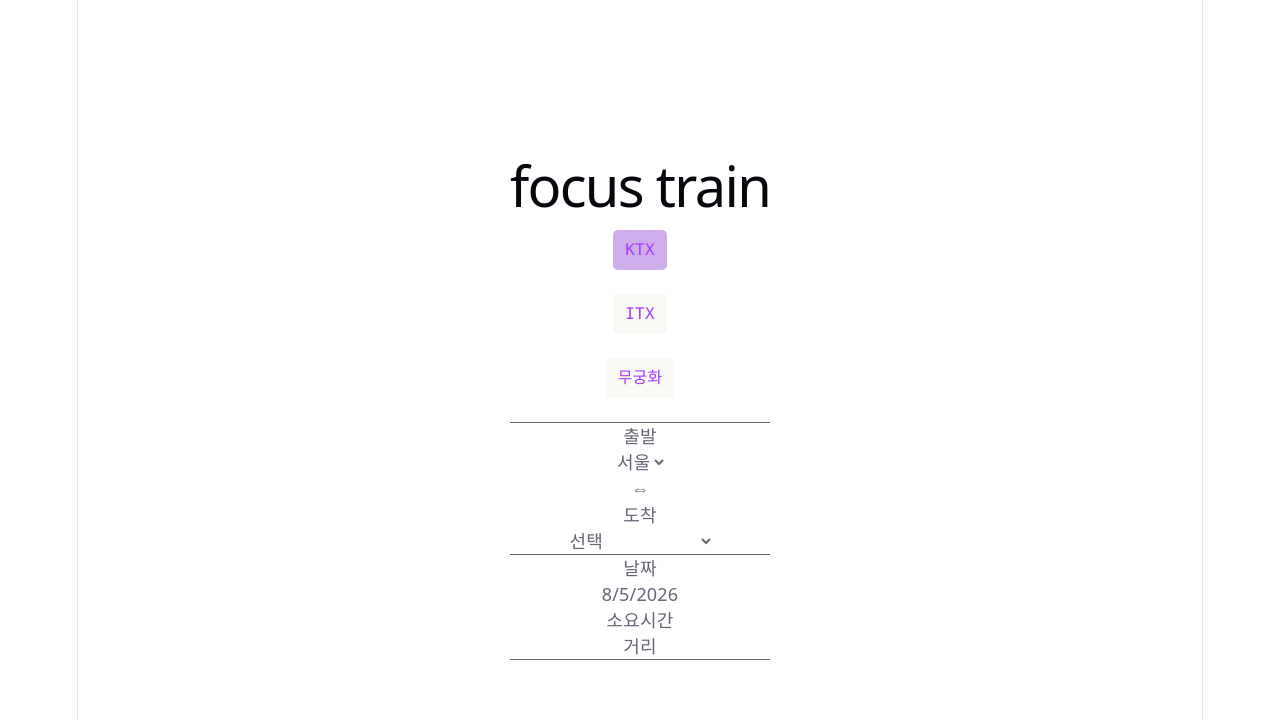
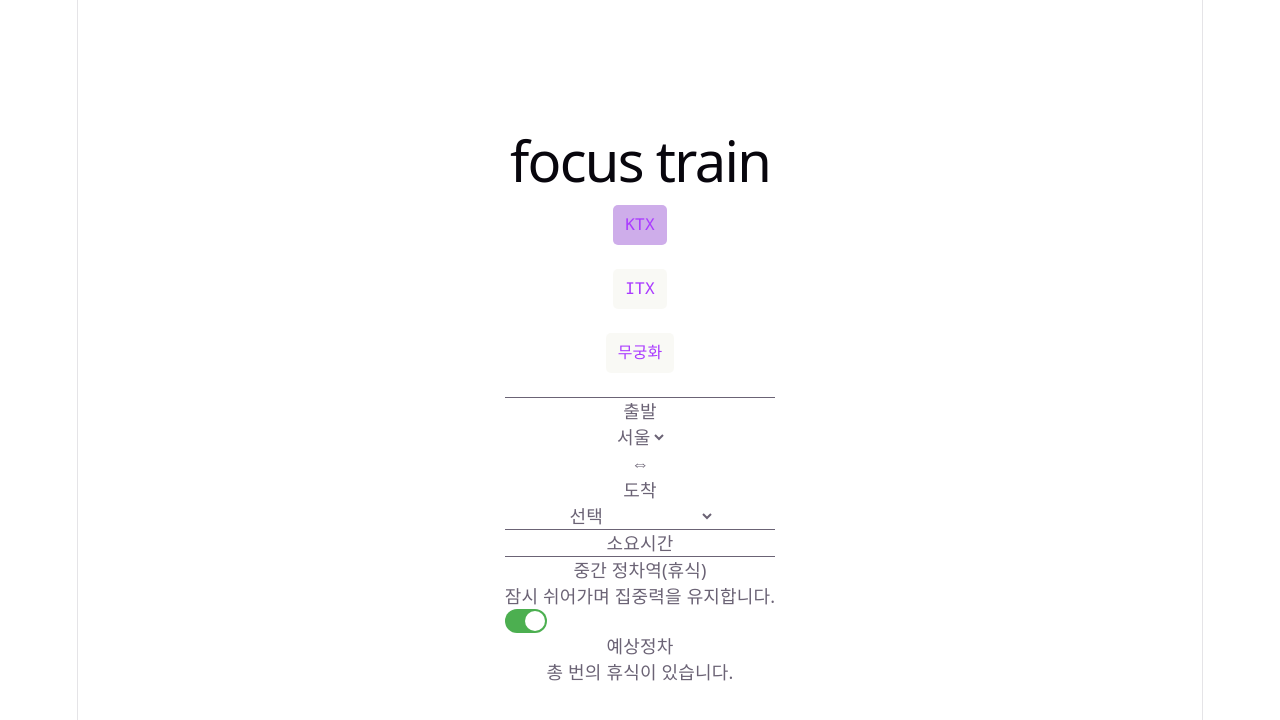
Before and after one commit to heeseung00/FocusTrain, a React (Vite) app: page / in a window 1280 px wide. Shown: the top 720 px of the page. Built offline with nearby package versions, Linux system fonts and the light colour scheme.

Commit message:
1. 휴식(중간 정차)기능 추가 하는 중 2. 기존 json데이터 문자열에서 숫자로 변경 후 jsx에서 0시간0분 형태로 변경 3. 중간정차역 체크박스에서 토글버튼으로 변경

```diff
--- a/src/App.css
+++ b/src/App.css
@@ -192,3 +192,30 @@
 button[aria-checked="false"] {
   background: var(--social-bg);
 }
+
+/* 토글 버튼 */
+.toggle {
+  width: 42px;
+  height: 24px;
+  border-radius: 999px;
+  background: #d9d9d9;
+  padding: 2px;
+  cursor: pointer;
+  transition: 0.3s;
+}
+
+.toggle--on {
+  background: #4caf50;
+}
+
+.toggle__button {
+  width: 20px;
+  height: 20px;
+  border-radius: 50%;
+  background: #fff;
+  transition: transform 0.3s;
+}
+
+.toggle--on .toggle__button {
+  transform: translateX(18px);
+}
--- a/src/pages/RoutePage.jsx
+++ b/src/pages/RoutePage.jsx
@@ -1,5 +1,7 @@
+// import { useState, useRef } from 'react';
 import { useState } from 'react';
 import { stationList } from '../utils/stationList.js';
+// import styled from 'styled-components';
 
 // 열차, 출발역, 도착역, 시간 선택
 function RoutePage() {
@@ -16,7 +18,7 @@
         setSelected('선택');
     };
 
-    // 선택한 역에 따라 '출발, 도착 선택' 조건부 랜더링
+    // 선택한 역에 따라 '출발, 도착'선택 조건부 랜더링
     const filterStation = stationList.filter((item) => {
         if (train === 'KTX') {
             return item.times.ktx !== null;
@@ -32,12 +34,70 @@
     const selectedStation = filterStation.find((item) => item.city === selected);
     const trainKey = train === '무궁화' ? 'mugunghwa' : train.toLowerCase();
 
-    // 오늘 날짜 출력
-    const today = new Date();
+    // 이동시간의 숫자를 시간-분 형태로 출력
+    function formatTime(minutes) {
+        const hour = Math.floor(minutes / 60);
+        const minute = minutes % 60;
+
+        if (hour === 0) {
+            return `${minute}분`;
+        }
+
+        if (minute === 0) {
+            return `${hour}시간`;
+        }
+
+        return `${hour}시간 ${minute}분`;
+    }
+
+    // // 중간정차역 휴식 시간
+    // let restCount = 0;
+
+    // if (focusTime >= 20) {
+    //     restCount = Math.floor(focusTime / 20);
+    // }
+
+    // 참고해서 만들기: https://codepen.io/anneklapwijk/pen/bwjygB (뽀모도로 만들기 코드)
+    // 휴식(중간 정차)기능 만들기
+    const pomodoro = 20;
+    const TIMERS = {
+        POMODORO: 'POMODORO',
+        BREAK: 'BREAK',
+    };
+
+    const initialState = {
+        settings: {
+            [TIMERS.POMODORO]: pomodoro, // switch to "break" timer when pomodoro timer === 0
+            [TIMERS.BREAK]: 5, // stop timers when "break" timer === 0
+        },
+        timer: {
+            timer: pomodoro * 60, // 초 계산
+            display: {
+                minutes: pomodoro,
+                seconds: '00',
+            },
+            ticking: true,
+            currentTimer: TIMERS.POMODORO,
+            nextTimer: TIMERS.BREAK,
+        },
+    };
+
+    // // 오늘 날짜 출력
+    // const today = new Date();
+
+    // 토글 버튼
+    const [isToggleOn, setIsToggleOn] = useState(true);
+    // 토글 on 일때, 토글 내용 보여주기
+    const toggleShow = () => {
+        if ((isToggleOn = true)) {
+            myDivRef;
+        }
+    };
 
     return (
         <section id="center">
             <form onSubmit={(e) => e.preventDefault()}>
+                <>
                     <>
                         <div>
                             <h1>focus train</h1>
@@ -85,10 +145,8 @@
                         <div>
                             <div>
                                 <h4>출발</h4>
-                            <select disabled>
-                                <option value="서울" selected>
-                                    서울
-                                </option>
+                                <select value="서울" disabled>
+                                    <option value="서울">서울</option>
                                 </select>
                             </div>
                             <button type="button">⇔</button>
@@ -111,28 +169,61 @@
 
                         <hr></hr>
 
+                        {/* 소요시간에 따른 중간정차역 휴식 시간 지정
+휴식시간은 20분 마다 5분씩 주어진다.
+20분 단위로 휴식이 하나씩 늘어난다.
+최소값은 10분이며, 20분 아래로는 휴식이 없다.
+selectedStation.times[trainKey]로 시간을 받아오고 */}
                         {/* 도착지까지 정보 표시 */}
                         <div>
                             <div>
+                                <h4>소요시간</h4>
+                                {/* 선택된 역이 있으면 매핑된 시간값 바로 출력 */}
+                                <div>{selectedStation ? formatTime(selectedStation.times[trainKey]) : ''}</div>
+                            </div>
+                            {/* <div>
                                 <h4>날짜</h4>
                                 <div>{today.toLocaleDateString()}</div>
                             </div>
                             <div>
-                            <h4>소요시간</h4>
-                            {/* 선택된 역이 있으면 매핑된 시간값 바로 출력 */}
-                            <div>{selectedStation ? selectedStation.times[trainKey] : ''}</div>
+                                <h4>거리</h4>
+                                <div>{selectedStation ? selectedStation.distance : ''}</div>
+                            </div> */}
                         </div>
+                    </>
+
+                    <hr></hr>
+
+                    {/* 중간정차역 체크 */}
                     <div>
-                            <h4>거리</h4>
-                            {/* 선택된 역이 있으면 거리 바로 출력 */}
-                            <div>{selectedStation ? selectedStation.distance : ''}</div>
+                        <div>
+                            <h4>중간 정차역(휴식)</h4>
+                            <div>
+                                <p>잠시 쉬어가며 집중력을 유지합니다.</p>
+                                <div className="toggleWrap">
+                                    <div
+                                        className={`toggle ${isToggleOn ? 'toggle--on' : ''}`}
+                                        onClick={() => setIsToggleOn(!isToggleOn)}>
+                                        <div className="toggle__button"></div>
+                                    </div>
+                                    <div>{isToggleOn ? <ToggleShow /> : null}</div>
                                 </div>
                             </div>
-
-                    <hr></hr>
+                        </div>
+                    </div>
                 </>
             </form>
         </section>
     );
 }
+
+// 토글시 보여줄 내용
+function ToggleShow() {
+    return (
+        <div className="toggleShow">
+            <h5>예상정차</h5>
+            <p>총 {}번의 휴식이 있습니다.</p>
+        </div>
+    );
+}
 export default RoutePage;
--- a/src/utils/stationList.js
+++ b/src/utils/stationList.js
@@ -4,9 +4,10 @@
         city: '수원',
         line: '경부선',
         times: {
-            ktx: '25분',
-            itx: '30분',
-            mugunghwa: '35분',
+            // 분단위로 입력 후 나중에 ${hour}시간 ${minute}분`으로 출력
+            ktx: '25',
+            itx: '30',
+            mugunghwa: '35',
         },
         distance: '41km',
     },
@@ -15,9 +16,9 @@
         city: '부산',
         line: '경부선',
         times: {
-            ktx: '2시간 30분',
-            itx: '4시간 40분',
-            mugunghwa: '5시간 30분',
+            ktx: '150',
+            itx: '280',
+            mugunghwa: '330',
         },
         distance: '423.9km',
     },
@@ -26,9 +27,9 @@
         city: '대구(동대구)',
         line: '경부선',
         times: {
-            ktx: '1시간 50분',
-            itx: '3시간 30분',
-            mugunghwa: '4시간',
+            ktx: '110',
+            itx: '210',
+            mugunghwa: '240',
         },
         distance: '287.9km',
     },
@@ -37,9 +38,9 @@
         city: '대전',
         line: '경부선',
         times: {
-            ktx: '1시간',
-            itx: '1시간 50분',
-            mugunghwa: '2시간',
+            ktx: '60',
+            itx: '110',
+            mugunghwa: '120',
         },
         distance: '159.8km',
     },
@@ -48,7 +49,7 @@
         city: '포항',
         line: '경부선(포항 KTX)',
         times: {
-            ktx: '2시간 10분',
+            ktx: '130',
             itx: null,
             mugunghwa: null,
         },
@@ -59,7 +60,7 @@
         city: '광주(광주송정역)',
         line: '호남선',
         times: {
-            ktx: '1시간 30분',
+            ktx: '90',
             itx: null,
             mugunghwa: null,
         },
@@ -70,7 +71,7 @@
         city: '목포',
         line: '호남선',
         times: {
-            ktx: '2시간 20분',
+            ktx: '140',
             itx: null,
             mugunghwa: null,
         },
@@ -81,7 +82,7 @@
         city: '여수(여수엑스포)',
         line: '전라선',
         times: {
-            ktx: '3시간',
+            ktx: '180',
             itx: null,
             mugunghwa: null,
         },
@@ -92,7 +93,7 @@
         city: '전주',
         line: '전라선',
         times: {
-            ktx: '1시간 40분',
+            ktx: '100',
             itx: null,
             mugunghwa: null,
         },
@@ -103,7 +104,7 @@
         city: '강릉',
         line: '경강선',
         times: {
-            ktx: '2시간',
+            ktx: '120',
             itx: null,
             mugunghwa: null,
         },
@@ -114,7 +115,7 @@
         city: '원주',
         line: '경강선',
         times: {
-            ktx: '50분',
+            ktx: '50',
             itx: null,
             mugunghwa: null,
         },
@@ -125,7 +126,7 @@
         city: '천안아산',
         line: '경부선',
         times: {
-            ktx: '30분',
+            ktx: '30',
             itx: null,
             mugunghwa: null,
         },
@@ -136,7 +137,7 @@
         city: '익산',
         line: '호남선',
         times: {
-            ktx: '1시간 30분',
+            ktx: '90',
             itx: null,
             mugunghwa: null,
         },
@@ -147,7 +148,7 @@
         city: '순천',
         line: '전라선',
         times: {
-            ktx: '2시간 40분',
+            ktx: '160',
             itx: null,
             mugunghwa: null,
         },
@@ -158,8 +159,8 @@
         city: '창원',
         line: '경전선',
         times: {
-            ktx: '3시간',
-            itx: '5시간',
+            ktx: '180',
+            itx: '300',
             mugunghwa: null,
         },
         distance: '400km',
```
Lines whose indentation alone changed are shown as unchanged.
